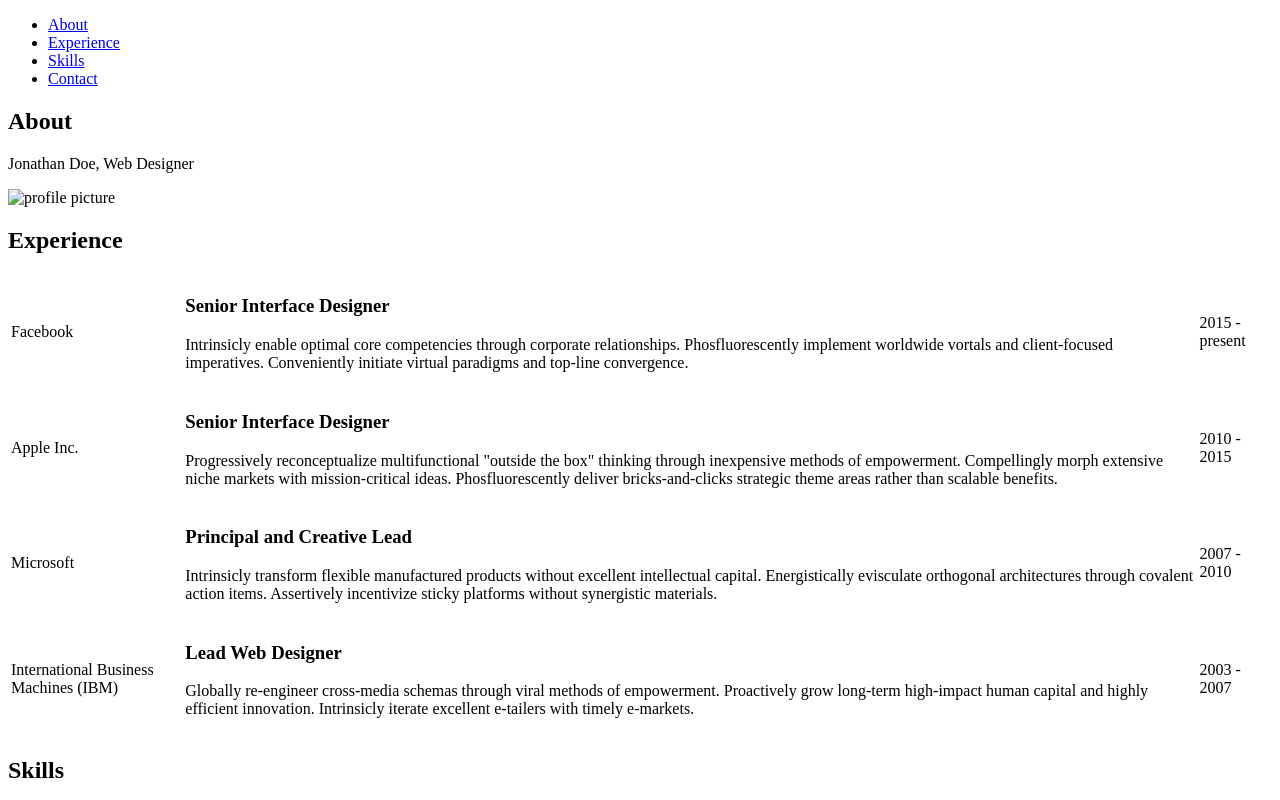
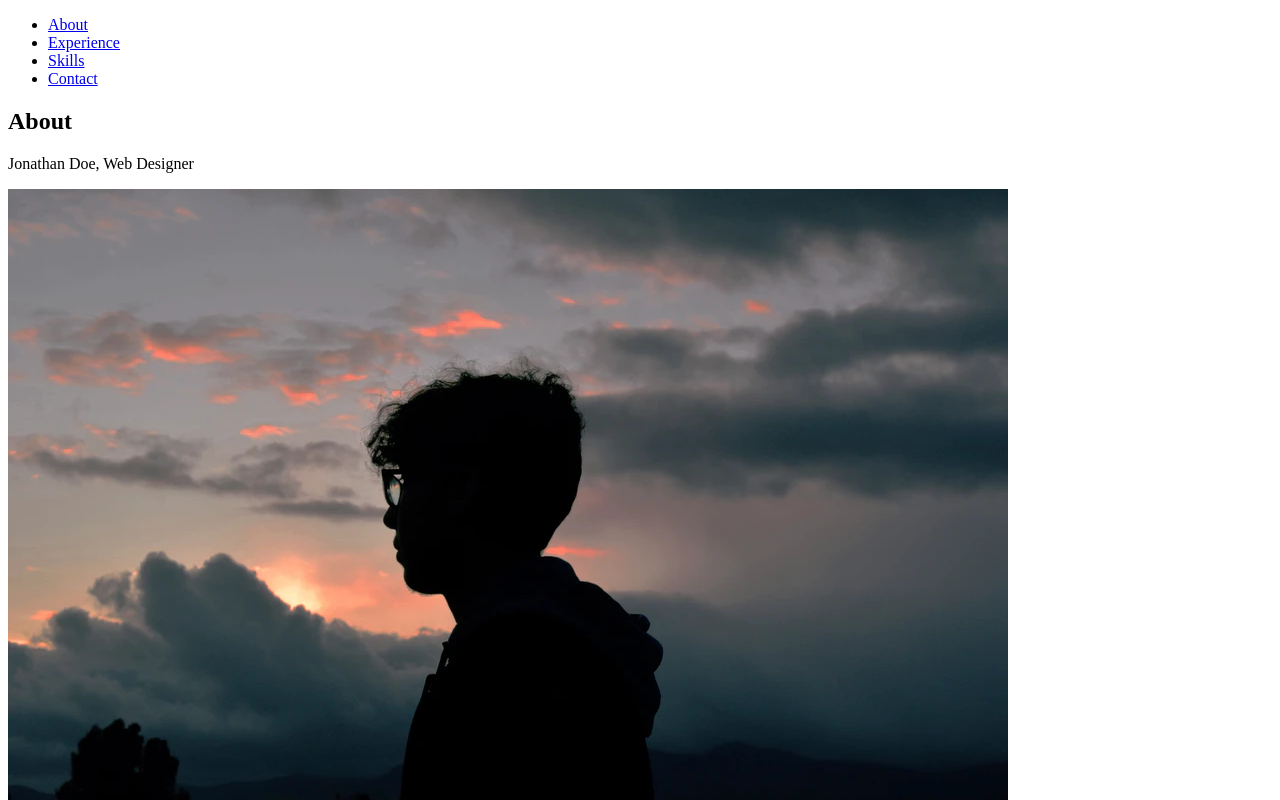
Before and after one commit to danagarbur/CV-in-HTML, a plain HTML site: page CVInHtml/cv.html in a window 1280 px wide. Shown: the top 800 px of the page. Drawn offline with Linux system fonts and the light colour scheme; the site is published under a folder, as on GitHub Pages, so addresses that start at the root find nothing.

Commit message:
Correcting image source

```diff
--- a/CVInHtml/cv.html
+++ b/CVInHtml/cv.html
@@ -30,7 +30,7 @@
                 </p>
             </div>
             <div>
-                <img src="/images/image.webp" alt="profile picture">
+                <img src="images/image.webp" alt="profile picture">
             </div>
         </section>
         <section id="experience">
```
